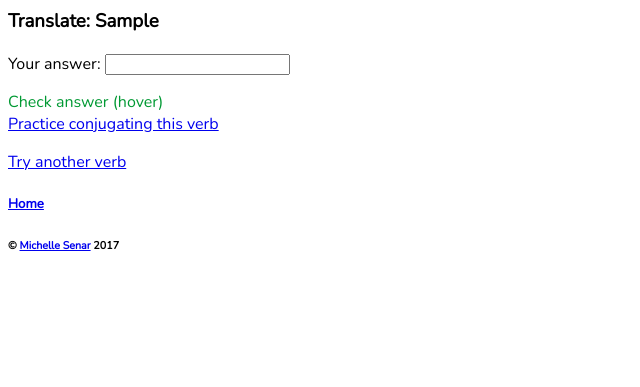
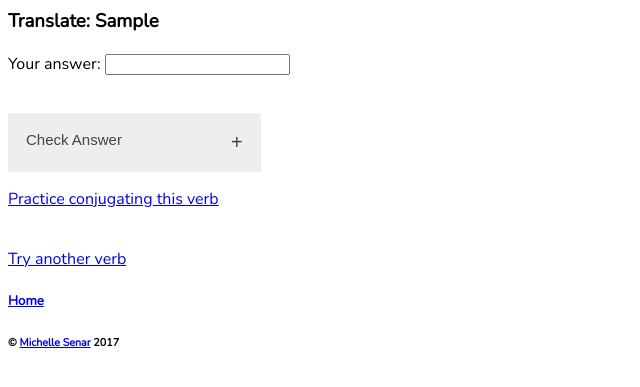
Before and after one commit to michellesenar/french-verbs, a Django app: template src/verbs/templates/verbs/randomizer.html in a window 1280 px wide. Shown: the top 387 px of the page, without its empty margins (0-640 px from the left). Run offline with Django 3.2, Linux system fonts and the light colour scheme; the template is opened without the code that fills it: values that come from a table or form of the project are taken from there, others are empty; tables that the repository leaves empty hold one stand-in row (values such as "Sample post").

Commit message:
Styling refresh for randomizer view
- Use collapsible buttons instead of hover for answer

```diff
--- a/src/verbs/static/css/verbs.css
+++ b/src/verbs/static/css/verbs.css
@@ -5,3 +5,47 @@ body {
 answer {
   color: #009933;
 }
+
+hidden {
+  color: #FFFFFF;
+}
+
+.collapsible {
+  background-color: #eee;
+  color: #444;
+  cursor: pointer;
+  padding: 18px;
+  width: 20%;
+  border: none;
+  text-align: left;
+  outline: none;
+  font-size: 15px;
+}
+
+.collapsible:after {
+  font-size: 20px;
+  float: right;
+  content: '+';
+  margin-left: 5px;
+}
+
+.active:after {
+  font-size: 20px;
+  content: '-';
+  color: #FFFFFF;
+}
+
+/* Add a background color to the button if it is clicked on (add the .active class with JS), and when you move the mouse over it (hover) */
+.active, .collapsible:hover{
+  background-color: #009933;
+  color: #FFFFFF;
+}
+
+/* Style the collapsible content. Note: hidden by default */
+.content {
+  padding: 0 18px;
+  display: none;
+  overflow: hidden;
+  background-color: #f1f1f1;
+  width: 20%;
+}
--- a/src/verbs/templates/verbs/randomizer.html
+++ b/src/verbs/templates/verbs/randomizer.html
@@ -1,15 +1,45 @@
 {% extends 'verbs/base.html' %}
+
+{% load static %}
+<link rel="stylesheet" href="{% static 'js/app.js' %}">
 
 {% block content %}
 		<h3>Translate: {{ random_verb.english }}</h3>
 		<p>Your answer: <input type="text" name="guess"></p>
+
 		{% for p in possible_answers %}
-		<p>
-		{% autoescape off %}
-		<div title="{{p.french}}"><answer>Check answer (hover)</answer></div>
-		{% endautoescape %}
-		<a href="{% url 'conjugation' verb_pk=p.id %}">Practice conjugating this verb</a>
-		</p>
+			<br>
+			<button type="button" class="collapsible">Check Answer</button>
+			<div class="content">
+				<p>{{p.french}}</p>
+			</div>
+
+			<div>
+				<p>
+				<a href="{% url 'conjugation' verb_pk=p.id %}">Practice conjugating this verb</a>
+				</p>
+			</div>
 		{% endfor %}
-		<a href="{% url 'randomizer'  %}">Try another verb</a>
+		<div>
+			<br>
+			<a href="{% url 'randomizer'  %}">Try another verb</a>
+		</div>
+
+		<script type="text/javascript">
+			var coll = document.getElementsByClassName("collapsible");
+			var i;
+
+			for (i = 0; i < coll.length; i++) {
+				coll[i].addEventListener("click", function() {
+					this.classList.toggle("active");
+					var content = this.nextElementSibling;
+					console.log(content)
+					if (content.style.display === "block") {
+					content.style.display = "none";
+					} else {
+					content.style.display = "block";
+					}
+				});
+			}
+		</script>
 {% endblock %}
```
Also changed, not shown: src/verbs/static/js/app.js (added).
